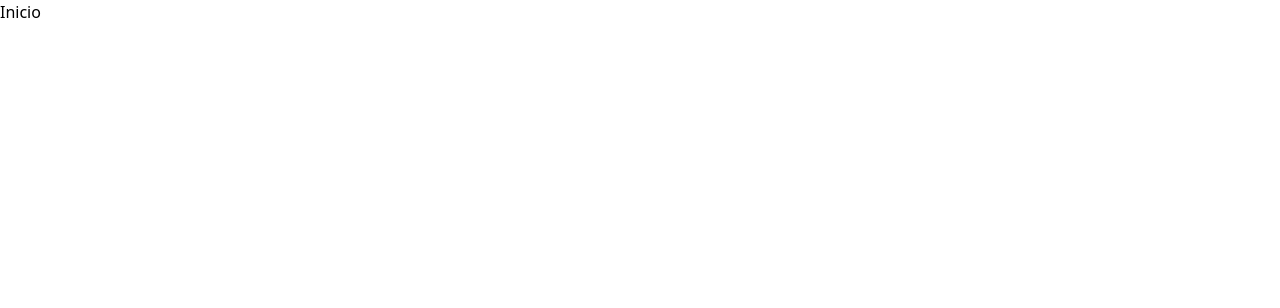
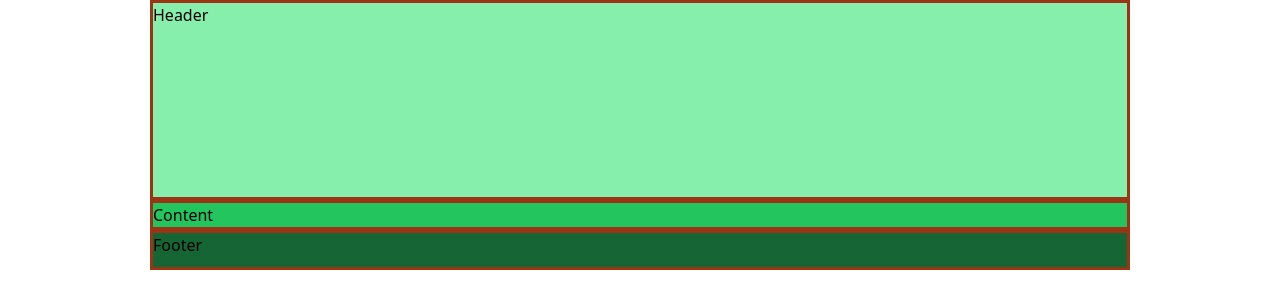
Before and after one commit to Romenildo/ddtank-info, a Next.js app: page / in a window 1280 px wide. Shown: the top 308 px of the page. Built offline with nearby package versions, Linux system fonts and the light colour scheme.

Commit message:
feat: base template da pagina

```diff
--- a/app/components/template/content.tsx
+++ b/app/components/template/content.tsx
@@ -6,7 +6,9 @@ interface ContentProps {
 
 const Content = (props: ContentProps) =>{
     return (
-        <div>Content</div>
+        <main className="bg-green-500 border-[3px] border-orange-800">
+            Content
+        </main>
     )
 }
 
--- a/app/components/template/footer.tsx
+++ b/app/components/template/footer.tsx
@@ -6,7 +6,7 @@ interface FooterProps {
 
 const Footer = (props: FooterProps) =>{
     return (
-        <div>Footer</div>
+        <div className="bg-green-800 h-[40px] border-[3px] border-orange-800">Footer</div>
     )
 }
 
--- a/app/components/template/header.tsx
+++ b/app/components/template/header.tsx
@@ -6,7 +6,9 @@ interface HeaderProps {
 
 const Header = (props: HeaderProps) =>{
     return (
-        <div>Header</div>
+        <header className="bg-green-300 h-[200px] border-[3px] border-orange-800">
+            Header
+        </header>
     )
 }
 
--- /dev/null
+++ b/app/components/template/navbar.tsx
@@ -0,0 +1,13 @@
+
+
+interface NavBarProps {
+
+}
+
+const NavBar = (props: NavBarProps) =>{
+    return (
+        <nav>NavBar</nav>
+    )
+}
+
+export default NavBar
--- a/app/layout.tsx
+++ b/app/layout.tsx
@@ -12,7 +12,7 @@ export default function RootLayout({
 }) {
   return (
     <html lang="en">
-      <body>{children}</body>
+      <body className='w-[980px] flex flex-col m-auto'>{children}</body>
     </html>
   )
 }
--- a/app/page.tsx
+++ b/app/page.tsx
@@ -1,8 +1,13 @@
+import Content from "./components/template/content";
+import Footer from "./components/template/footer";
+import Header from "./components/template/header";
 
 export default function Home() {
   return (
-    <div>
-      Inicio
-    </div>
+    <>
+        <Header/>
+        <Content/>
+        <Footer/>
+    </>
   )
 }
```
